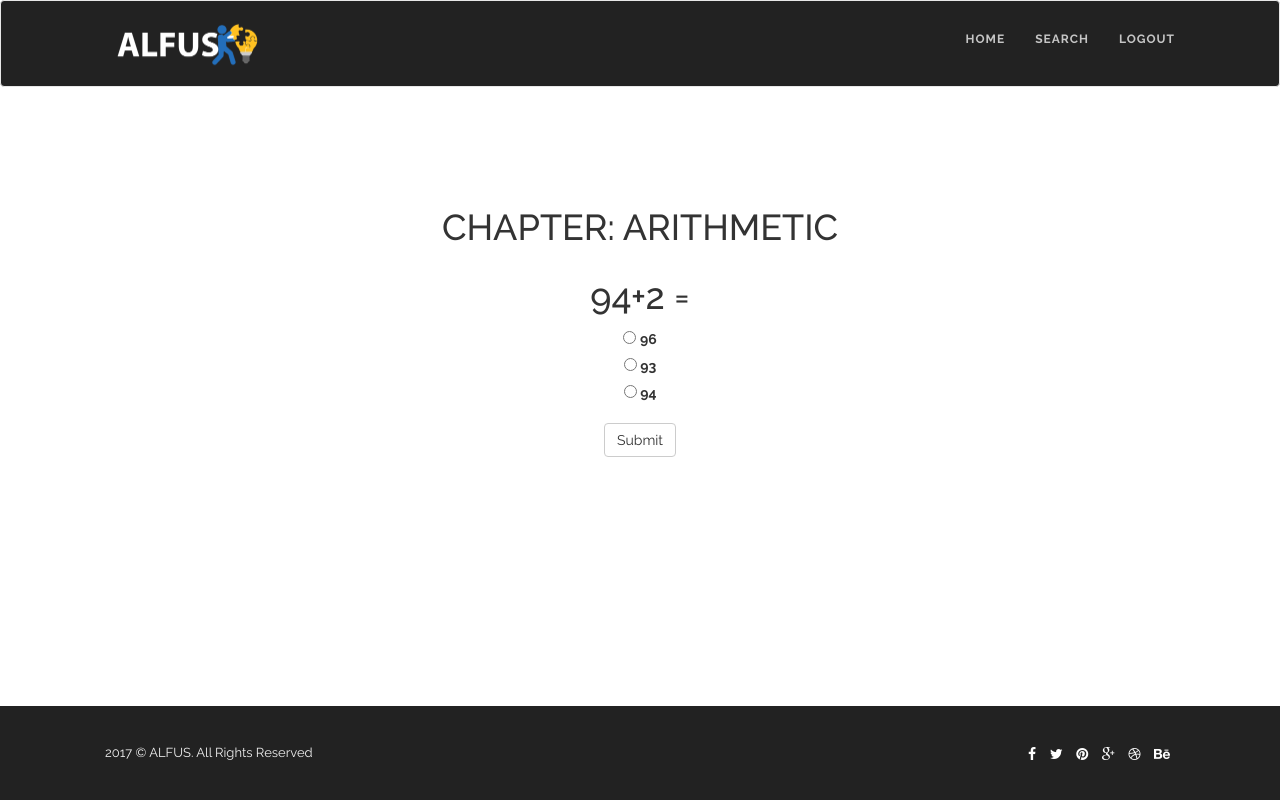
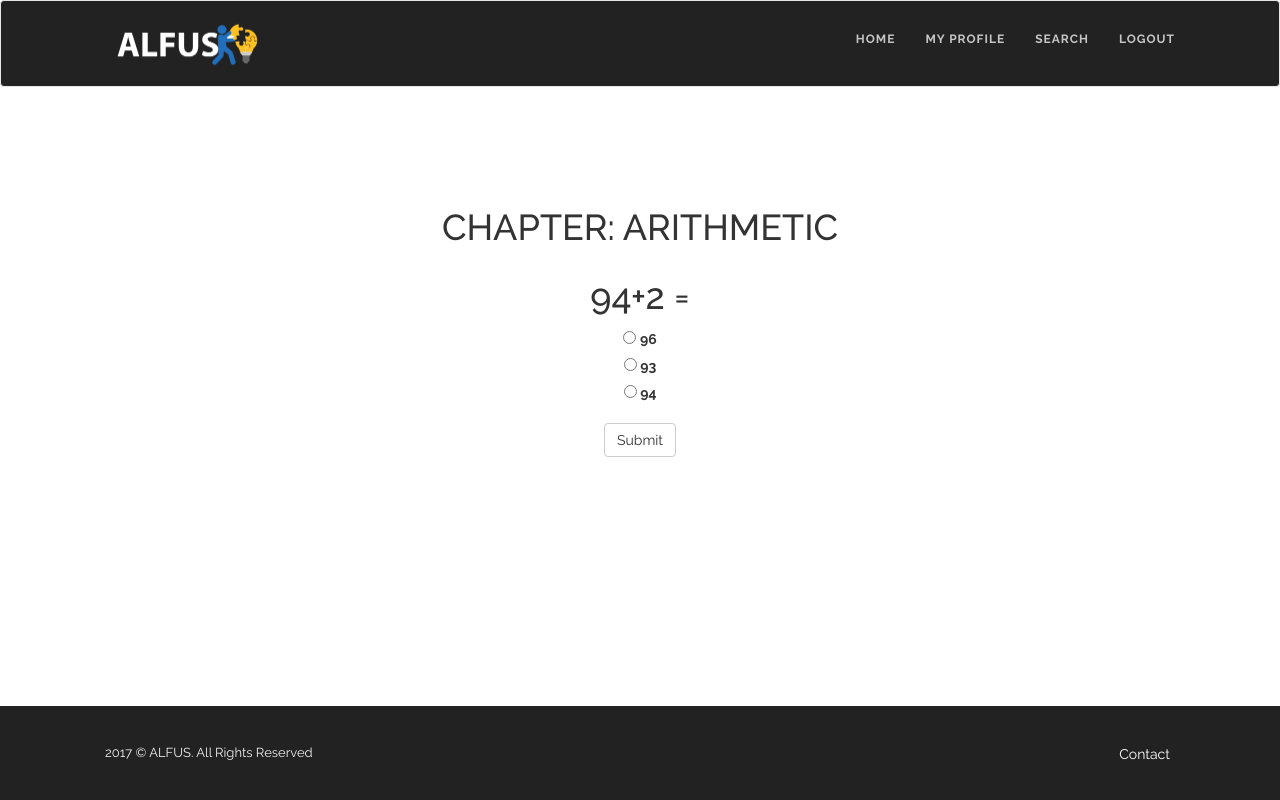
Before and after one commit to yanbek/ALFUS, a Django app: page /questions/2/10/ in a window 1280 px wide. Run offline with Django 3.2, Linux system fonts and the light colour scheme; a user stored in the database is signed in; data comes from the database, SQL or seed files in the repository; some libraries are stand-ins or nearby versions.

Commit message:
Updated base.html
Added My profile, and added Contact element in stead of social media elements.

```diff
--- a/ALFUS/questions/templates/questions/base.html
+++ b/ALFUS/questions/templates/questions/base.html
@@ -47,6 +47,7 @@
             <div>
                 <ul class="nav navbar-nav navbar-right">
                     <li><a href="{% url 'questions:index' %}">Home</a></li>
+                    <li><a href="{% url 'questions:profile' %}">My profile</a></li>
                     <li><a href="{% url 'questions:search' %}">Search</a></li>
                     <li><a href="{% url 'questions:logout' %}">Logout</a></li>
                 </ul>
@@ -68,12 +69,7 @@
         </div>
         <div class="pull-right">
             <ul class="social-media list-inline">
-                <li><a href="#"><span class="fa fa-facebook"></span></a></li>
-                <li><a href="#"><span class="fa fa-twitter"></span></a></li>
-                <li><a href="#"><span class="fa fa-pinterest"></span></a></li>
-                <li><a href="#"><span class="fa fa-google-plus"></span></a></li>
-                <li><a href="#"><span class="fa fa-dribbble"></span></a></li>
-                <li><a href="#"><span class="fa fa-behance"></span></a></li>
+                <li><a href="#"><span> Contact </span></a></li>
             </ul>
         </div>
     </div>
```
